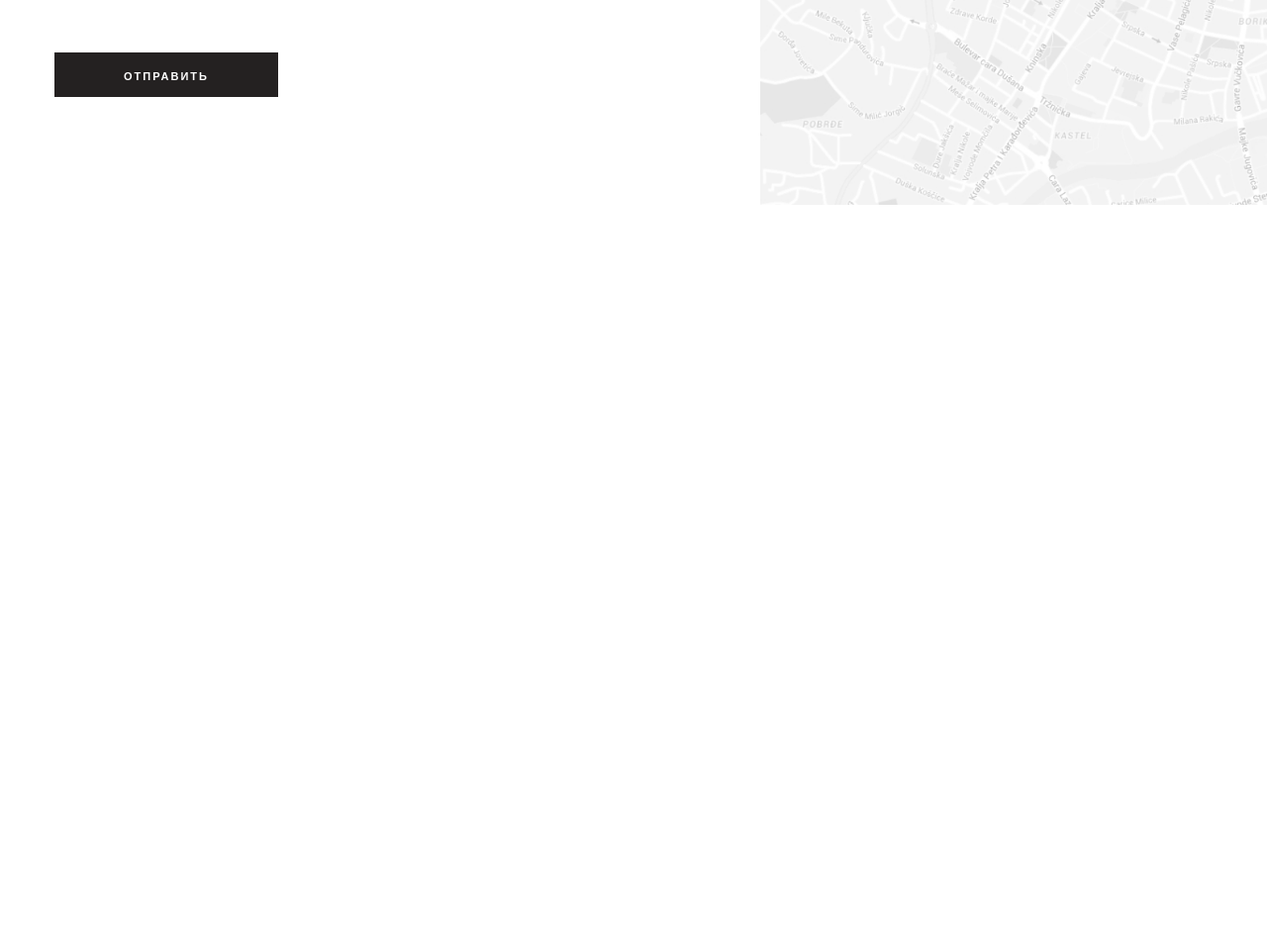
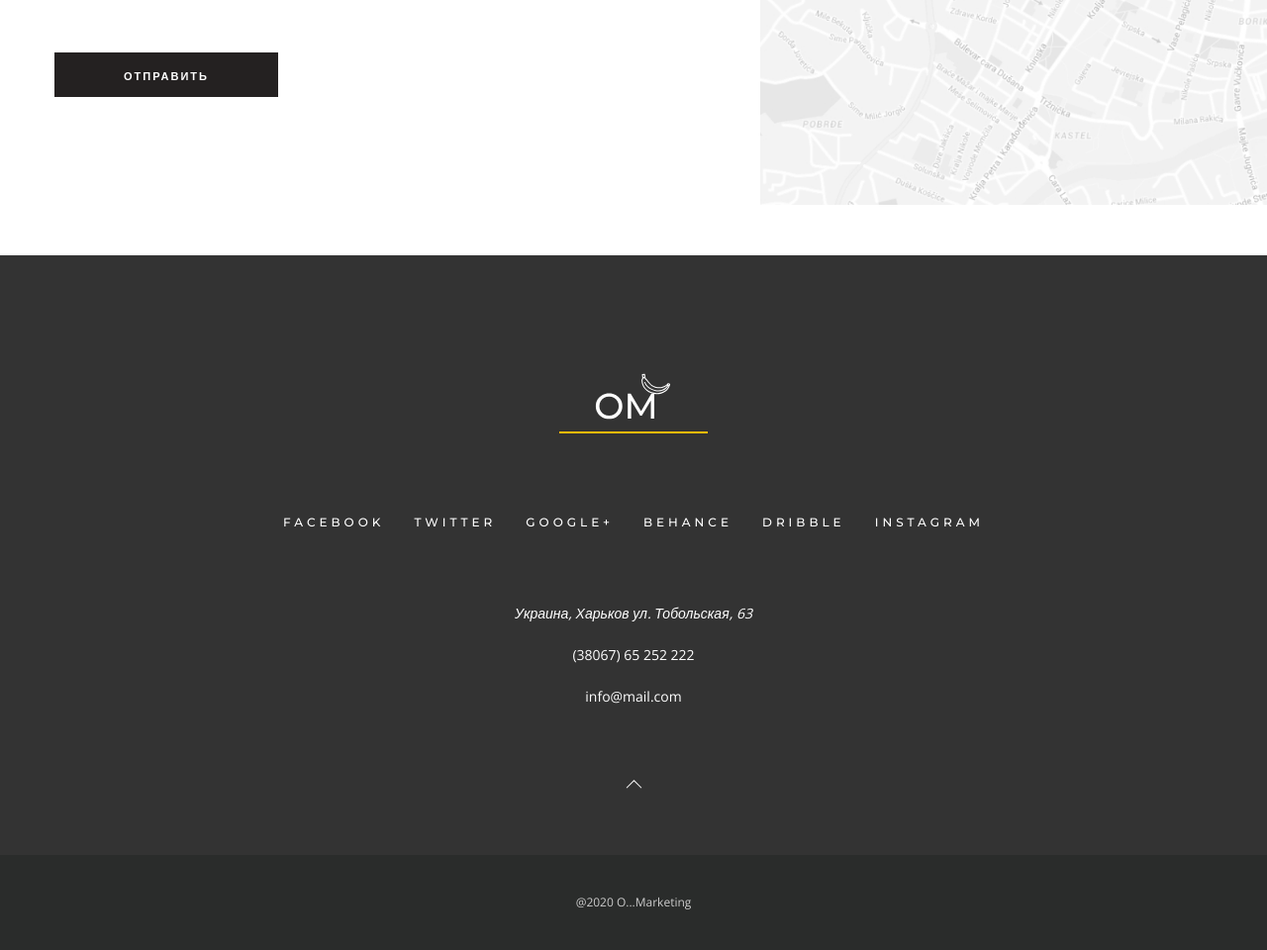
Before and after one commit to IlyaKvitkovskyi/O...Marketing, a plain HTML site: page index.html in a window 1280 px wide. Shown: the part 9276-10236 px from the top of the page at 99% size. Before the commit the page ends 9534 px from the top, so only its background shows below. Drawn offline with nearby package versions, Linux system fonts and the light colour scheme.

Commit message:
added footer

```diff
--- a/css/style.css
+++ b/css/style.css
@@ -94,6 +94,7 @@ font-family: 'Raleway', sans-serif; */
   left: 0;
 }
 
+/* Header */
 .header__top-inner {
   padding-bottom: 29px;
   display: flex;
@@ -164,6 +165,7 @@ font-family: 'Raleway', sans-serif; */
   margin-bottom: 62px;
 }
 
+/* About */
 .about {
   background-color: #f6f8fa;
   padding: 150px 0 144px;
@@ -183,6 +185,7 @@ font-family: 'Raleway', sans-serif; */
   margin-bottom: 16px;
 }
 
+/* Expertise */
 .expertise {
   padding: 140px 0 160px;
 }
@@ -282,6 +285,7 @@ font-family: 'Raleway', sans-serif; */
   color: #777;
 }
 
+/* Magic */
 .magic {
   background-color: #f6f8fa;
   background-image: url(../img/magic-bg.jpg);
@@ -304,6 +308,7 @@ font-family: 'Raleway', sans-serif; */
   margin-bottom: 25px;
 }
 
+/* Portfolio */
 .portfolio {
   padding: 140px 0 165px;
 }
@@ -451,6 +456,7 @@ font-family: 'Raleway', sans-serif; */
   display: block;
 }
 
+/* Slider Blog */
 .slider__blog {
   background-color: #f8f6fa;
   padding: 115px 0;
@@ -519,6 +525,7 @@ font-family: 'Raleway', sans-serif; */
   right: -95px;
 }
 
+/* Team */
 .team {
   padding: 120px 0 130px;
 }
@@ -549,6 +556,7 @@ font-family: 'Raleway', sans-serif; */
   line-height: 16px;
 }
 
+/* Pricing */
 .pricing {
   background-color: #f6f8fa;
   padding: 145px 0 160px;
@@ -606,6 +614,7 @@ ul.pricing__item {
   color: #242121;
 }
 
+/* Clients */
 .clients {
   padding: 70px 0 95px;
 }
@@ -616,6 +625,7 @@ ul.pricing__item {
   align-items: center;
 }
 
+/* Connection */
 .connection {
   padding: 145px 0 160px;
   background-image: url('../img/map.jpg');
@@ -672,3 +682,63 @@ ul.pricing__item {
   cursor: pointer;
   margin-top: 40px;
 }
+
+.footer__top {
+  padding: 110px 10px 60px;
+  background-color: #333;
+  text-align: center;
+}
+
+.footer__logo {
+  display: inline-block;
+  padding: 0 35px 4px;
+  border-bottom: 2px solid #fcbb08;
+  margin-bottom: 70px;
+}
+
+ul.footer__social {
+  display: flex;
+  justify-content: center;
+  margin-bottom: 65px;
+}
+
+/* Footer */
+.footer__social-list {
+  padding: 0 15px;
+}
+
+.footer__social-link {
+  font-family: 'Montserrat', sans-serif;
+  font-weight: 300;
+  font-size: 12px;
+  line-height: 15px;
+  letter-spacing: 4px;
+  text-transform: uppercase;
+  color: #fff;
+}
+
+.footer__contacts {
+  font-size: 14px;
+  line-height: 32px;
+  color: #fff;
+  margin-bottom: 60px;
+}
+
+.footer__contacts a {
+  display: block;
+  margin: 10px 0;
+  color: #fff;
+}
+
+.go-top {
+  display: inline-block;
+}
+
+.footer__copy {
+  padding: 40px 10px;
+  text-align: center;
+  font-size: 12px;
+  line-height: 16px;
+  color: #ccc;
+  background-color: #2a2c2b;
+}
--- a/index.html
+++ b/index.html
@@ -16,6 +16,7 @@
     <link rel="stylesheet" href="css/style.css" />
   </head>
   <body>
+    <!-- Header -->
     <header class="header">
       <div class="header__top">
         <div class="container">
@@ -62,7 +63,9 @@
         </div>
       </div>
     </header>
+    <!-- /.Header -->
 
+    <!-- About -->
     <section class="about">
       <div class="container">
         <div class="about__inner">
@@ -84,7 +87,9 @@
         </div>
       </div>
     </section>
+    <!-- /.About -->
 
+    <!-- Expertise -->
     <section class="expertise">
       <div class="container">
         <h2 class="title expertise__title">Our Expertise</h2>
@@ -144,7 +149,9 @@
         </div>
       </div>
     </section>
+    <!-- /.Expertise -->
 
+    <!-- Magic -->
     <section class="magic">
       <div class="container">
         <div class="magic__inner">
@@ -166,7 +173,9 @@
         </div>
       </div>
     </section>
+    <!-- /.Magic -->
 
+    <!-- Portfolio -->
     <section class="portfolio">
       <div class="container">
         <div class="portfolio__top">
@@ -258,6 +267,7 @@
         </div>
       </div>
     </section>
+    <!-- /.Portfolio -->
 
     <!-- Slider__blog -->
     <section class="slider__blog">
@@ -452,6 +462,53 @@
     </section>
     <!-- /.Connection -->
 
+    <!-- Footer -->
+    <footer class="footer">
+      <div class="footer__top">
+        <a class="footer__logo" href="#">
+          <img src="img/logo-white.svg" alt="Логотип">
+        </a>
+
+        <ul class="footer__social">
+          <li class="footer__social-list">
+            <a class="footer__social-link" href="#">FACEBOOK</a>
+          </li>
+          <li class="footer__social-list">
+            <a class="footer__social-link" href="#">TWITTER</a>
+          </li>
+          <li class="footer__social-list">
+            <a class="footer__social-link" href="#">GOOGLE+</a>
+          </li>
+          <li class="footer__social-list">
+            <a class="footer__social-link" href="#">BEHANCE</a>
+          </li>
+          <li class="footer__social-list">
+            <a class="footer__social-link" href="#">DRIBBLE</a>
+          </li>
+          <li class="footer__social-list"><a class="footer__social-link" href="#">INSTAGRAM</a>
+          </li>
+        </ul>
+
+        <div class="footer__contacts">
+          <address class="address">
+            Украина, Харьков ул. Тобольская, 63
+          </address>
+          <a class="phone" href="tel:+3806765252222">(38067) 65 252 222</a>
+          <a class="email" href="mailto:info@mail.com">info@mail.com</a>
+        </div>
+
+        <a class="go-top" href="#">
+          <img src="img/angle-up.svg" alt="arrow top">
+        </a>
+
+      </div>
+
+      <div class="footer__copy">
+        <p>@2020 O...Marketing</p>
+      </div>
+    </footer>
+    <!-- /.Footer -->
+
     <script src="https://ajax.googleapis.com/ajax/libs/jquery/3.6.0/jquery.min.js"></script>
     <script src="js/mixitup.min.js"></script>
     <script src="js/jquery.fancybox.js"></script>
```
Also changed, not shown: img/angle-up.svg (added), img/logo-white.svg (added).
